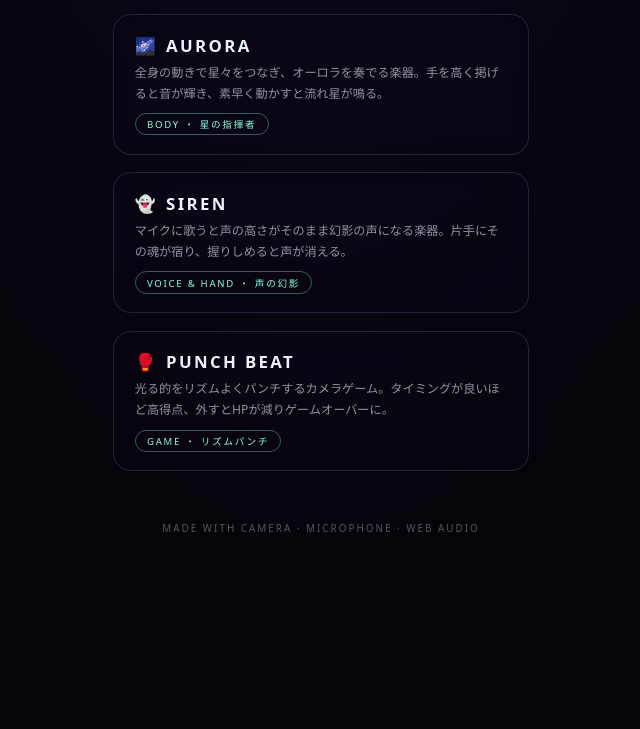
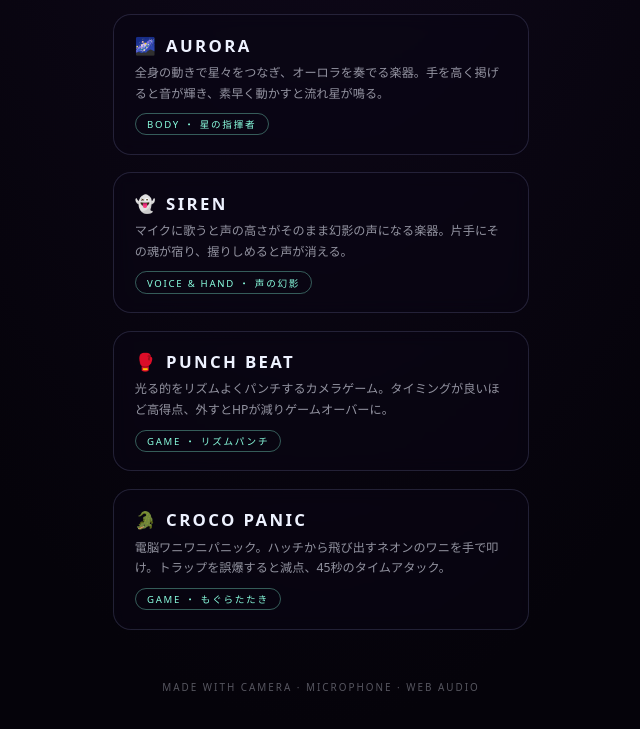
Before and after one commit to apaapaapaapaapa2006-source/Oto, a plain HTML site: page index.html in a window 1280 px wide. Shown: the part 1002-1731 px from the top of the page, without its empty margins (319-959 px from the left). Before the commit the page ends 1589 px from the top, so only its background shows below. Drawn offline with Linux system fonts and the light colour scheme.

Commit message:
Add CROCO PANIC card to landing page

```diff
--- a/index.html
+++ b/index.html
@@ -108,6 +108,11 @@
       <div class="desc">光る的をリズムよくパンチするカメラゲーム。タイミングが良いほど高得点、外すとHPが減りゲームオーバーに。</div>
       <div class="tag">GAME ・ リズムパンチ</div>
     </a>
+    <a class="card" href="croco-panic/">
+      <div class="name"><span>🐊</span>CROCO PANIC</div>
+      <div class="desc">電脳ワニワニパニック。ハッチから飛び出すネオンのワニを手で叩け。トラップを誤爆すると減点、45秒のタイムアタック。</div>
+      <div class="tag">GAME ・ もぐらたたき</div>
+    </a>
   </main>
 
   <footer>MADE WITH CAMERA · MICROPHONE · WEB AUDIO</footer>
```
